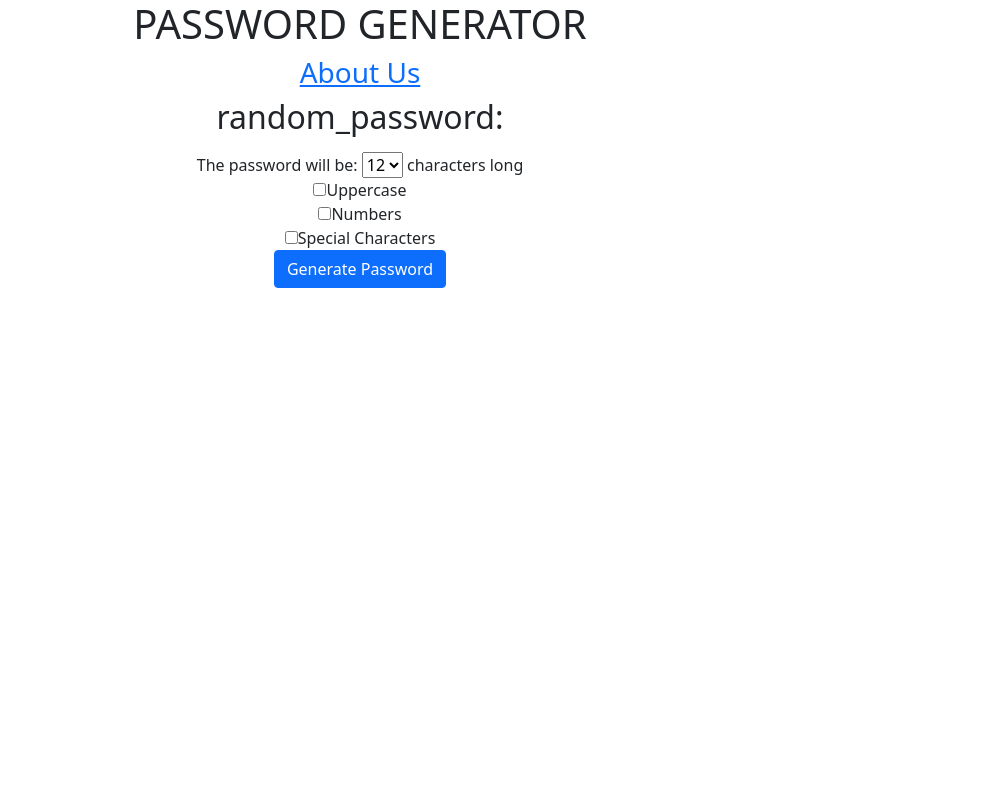
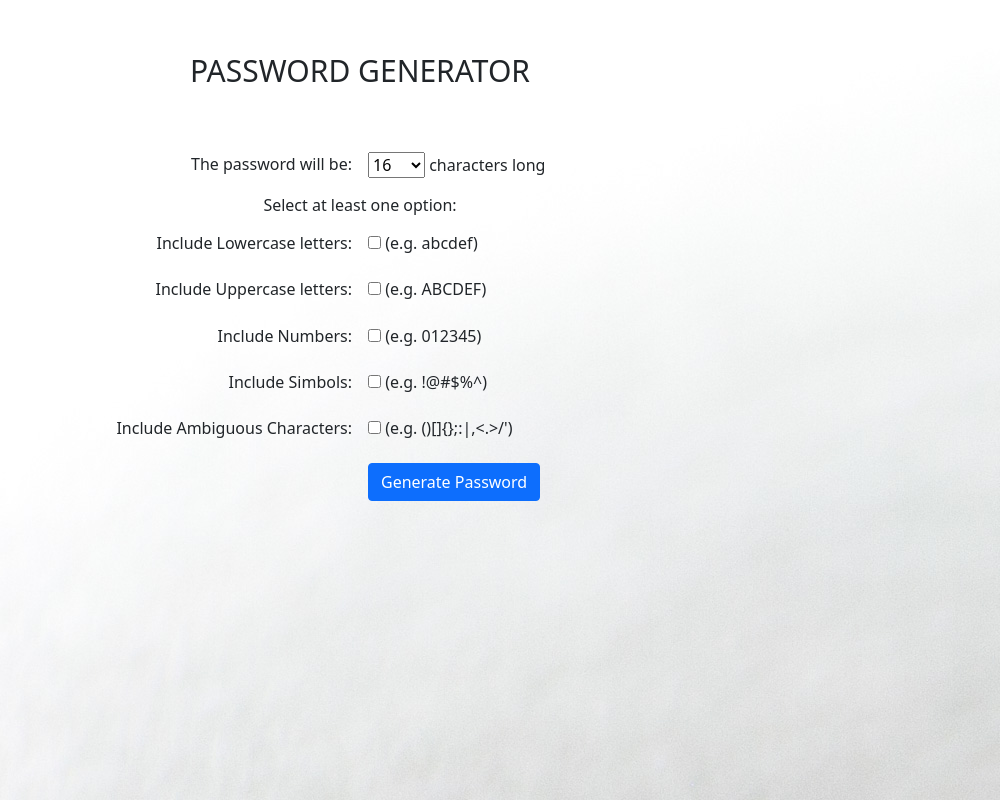
Before and after one commit to MirceaAp/password_generator, a Django app: page / in a window 1280 px wide. Shown: the whole page, without its empty margins (280-1280 px from the left). Run offline with Django 3.2, Linux system fonts and the light colour scheme.

Commit message:
updated options

```diff
--- /dev/null
+++ b/generator/templates/base.html
@@ -0,0 +1,33 @@
+{% load static %}
+<!DOCTYPE html>
+<html lang="en" class="html_class">
+<head>
+
+    <meta charset="UTF-8">
+    <link href="https://cdn.jsdelivr.net/npm/bootstrap@5.1.3/dist/css/bootstrap.min.css" rel="stylesheet"
+          integrity="sha384-1BmE4kWBq78iYhFldvKuhfTAU6auU8tT94WrHftjDbrCEXSU1oBoqyl2QvZ6jIW3" crossorigin="anonymous">
+
+    <script src={% static 'main.js' %}></script>
+
+    <style>
+        body {
+            background-image: url('picture/pass-proj.jpg');
+        }
+
+        {% block style %}
+        {% endblock %}
+    </style>
+
+    <title>{% block title %}
+        Power to the base
+    {% endblock %}</title>
+</head>
+<body>
+<div class="container">
+    {% block content %}{% endblock %}
+</div>
+<script src="https://cdn.jsdelivr.net/npm/bootstrap@5.1.3/dist/js/bootstrap.bundle.min.js"
+        integrity="sha384-ka7Sk0Gln4gmtz2MlQnikT1wXgYsOg+OMhuP+IlRH9sENBO0LRn5q+8nbTov4+1p"
+        crossorigin="anonymous"></script>
+</body>
+</html>
--- a/generator/templates/generator/home.html
+++ b/generator/templates/generator/home.html
@@ -1,44 +1,126 @@
-<!DOCTYPE html>
-<html lang="en">
-<head>
-    <meta charset="UTF-8">
-    <title>Home</title>
-    <link href="https://cdn.jsdelivr.net/npm/bootstrap@5.1.3/dist/css/bootstrap.min.css" rel="stylesheet"
-          integrity="sha384-1BmE4kWBq78iYhFldvKuhfTAU6auU8tT94WrHftjDbrCEXSU1oBoqyl2QvZ6jIW3" crossorigin="anonymous">
-</head>
-<body>
+{% extends 'base.html' %}
+{% load static %}
+
+{% block style %}
+
+    [class*='col'] {
+    padding: 0.5rem;
+    {#    background-color: aqua;#}
+    {#    border: 2px solid #fff;#}
+    {#    color: crimson;#}
+    }
+
+    [class*='row'] {
+    padding: 0.2rem;
+    {#    background-color: blueviolet;#}
+    {#    border: 2px solid orangered;#}
+    {#    color: black;#}
+    }
+{% endblock %}
+
+{% block title %}
+    PASSWORD GENERATOR
+{% endblock %}
+
+{% block content %}
+    <div class="py-5">
         <div class="container text-center">
-    <h1>PASSWORD GENERATOR</h1>
-
-    <h3><a href="{% url 'about_us' %}">About Us</a></h3>
-
-    <h2>{{ password }}</h2>
-    <p></p>
-
+            <header style="font-size:30px">PASSWORD GENERATOR</header>
+            <br>
+            <br>
+            {#            <h3><a href="{% url 'about_us' %}">About Us</a></h3>#}
+            {##}
+            {#            <h2>{{ password }}</h2>#}
+            {#            <p></p>#}
+        </div>
         <form action="{% url 'password' %}">
+            <div class="container">
+                <div class="row">
+                    <div class="col-md" align="right">
                         The password will be:
-        <select name="CIOCOlata">
+                    </div>
+                    <div class="col-md">
+                        <select name="Characters">
+                            <optgroup label="Weak">
                                 <option value="6">6</option>
                                 <option value="7">7</option>
                                 <option value="8">8</option>
                                 <option value="9">9</option>
                                 <option value="10">10</option>
                                 <option value="11">11</option>
-            <option value="12" selected="selected">12</option>
+                            </optgroup>
+                            <optgroup label="Strong">
+                                <option value="12">12</option>
                                 <option value="13">13</option>
                                 <option value="14">14</option>
                                 <option value="15">15</option>
-            <option value="16">16</option>
-        </select>  characters long
-        <br>
-        <input type="checkbox" name="upperSHIT">Uppercase
-        <br>
-        <input type="checkbox" name="numbers">Numbers
-        <br>
-        <input type="checkbox" name="specialu">Special Characters
-        <br>
+                                <option value="16" selected="selected">16</option>
+                                <option value="17">17</option>
+                                <option value="18">18</option>
+                                <option value="19">19</option>
+                                <option value="20">20</option>
+                                <option value="21">21</option>
+                                <option value="22">22</option>
+                                <option value="23">23</option>
+                            </optgroup>
+                        </select> characters long
+                    </div>
+                </div>
+                <div class="row">
+                    <div class="container text-center">
+                        Select at least one option:
+                    </div>
+                </div>
+                <div class="row">
+                    <div class="col-md" align="right">
+                        Include Lowercase letters:
+                    </div>
+                    <div class="col-md">
+                        <input type="checkbox" name="lowerOnes"> (e.g. abcdef)
+                    </div>
+                </div>
+                <div class="row">
+                    <div class="col-md" align="right">
+                        Include Uppercase letters:
+                    </div>
+                    <div class="col-md">
+                        <input type="checkbox" name="upperSHIT"> (e.g. ABCDEF)
+                    </div>
+                </div>
+                <div class="row">
+                    <div class="col-md" align="right">
+                        Include Numbers:
+                    </div>
+                    <div class="col-md">
+                        <input type="checkbox" name="numbers"> (e.g. 012345)
+                    </div>
+                </div>
+                <div class="row">
+                    <div class="col-md" align="right">
+                        Include Simbols:
+                    </div>
+                    <div class="col-md">
+                        <input type="checkbox" name="specialu"> (e.g. !@#$%^)
+                    </div>
+                </div>
+                <div class="row">
+                    <div class="col-md" align="right">
+                        Include Ambiguous Characters:
+                    </div>
+                    <div class="col-md">
+                        <input type="checkbox" name="ambiguu"> (e.g. ()[]{};:|,<.>/')
+                    </div>
+                </div>
+                <div class="row">
+                    <div class="col-md">
+                    </div>
+                    <div class="col-md">
                         <input type="submit" value="Generate Password" class="btn btn-primary">
+                    </div>
+                </div>
+            </div>
         </form>
+
+
     </div>
-</body>
-</html>
+{% endblock %}
--- a/generator/views.py
+++ b/generator/views.py
@@ -1,6 +1,8 @@
 from django.shortcuts import render
 from django.http import HttpResponse
 import random
+
+
 # Create your views here.
 
 
@@ -14,26 +16,38 @@ def eggs(request):
 
 
 def password(request):
+    characters = []
+    alphabet = list("abcdefghijklmnopqrstuvwxyz")
 
-    characters = list("abcdefghijklmnopqrstuvwxyz")
+    lower_characters = list("abcdefghijklmnopqrstuvwxyz")
+
     upper_characters = []
-    for char in characters:
+    for char in alphabet:
         upper_characters.append(char.upper())
+
+    if request.GET.get('lowerOnes'):
+        characters.extend(lower_characters)
 
     if request.GET.get('upperSHIT'):
         characters.extend(upper_characters)
 
     if request.GET.get('specialu'):
-        characters.extend(list("!@#$%^&*()_-+=[]}{;:|,<.>/?"))
+        characters.extend(list("!@#$%^&*_-+=?"))
+
+    if request.GET.get('ambiguu'):
+        characters.extend(list("()[]{};:|,<.>/'"))
 
     if request.GET.get('numbers'):
         characters.extend(list("0123456789"))
 
-    length = int(request.GET.get('CIOCOlata', 12))
+    length = int(request.GET.get('Characters', 16))
     thepassword = ''
-    for x in range(length):
-        thepassword += random.choice(characters)
-    return render(request, "generator/password.html", {'password': thepassword})
+    try:
+        for x in range(length):
+            thepassword += random.choice(characters)
+        return render(request, "generator/password.html", {'password': thepassword})
+    except IndexError:
+        return render(request, 'generator/password.html', {'error': 'Please select at least one option.'})
 
 
 def about_us(request):
--- a/password_generator/settings.py
+++ b/password_generator/settings.py
@@ -121,6 +121,7 @@ USE_TZ = True
 # https://docs.djangoproject.com/en/3.2/howto/static-files/
 
 STATIC_URL = '/static/'
+STATICFILES_DIRS = [BASE_DIR / 'static']
 
 # Default primary key field type
 # https://docs.djangoproject.com/en/3.2/ref/settings/#default-auto-field
--- /dev/null
+++ b/static/main.js
@@ -0,0 +1,30 @@
+console.log('Hello World')
+//
+// const copyBtns = [...document.getElementsByClassName('copy-btn')]
+// console.log(copyBtns)
+//
+// copyBtns.forEach(btn=> btn.addEventListener('Copy', ()=>{
+//     console.log('Copy')
+//     const password = btn.getAttribute('data-hex')
+//     console.log(password)
+//     navigator.clipboard.writeText(password)
+//     btn.textContent = 'Copied'
+// }))
+
+// // this works! but it copies spaces which is not cool!:
+// function CopyPassword(elementID) {
+//     let element = document.getElementById(elementID);
+//     let elementText = element.textContent;
+//
+//     function copyText(text) {
+//         navigator.clipboard.writeText(text);
+//     }
+//
+//     copyText(elementText);
+// }
+
+function CopyPass() {
+    var copyPassword = document.getElementById('thepassword');
+    copyPassword.select();
+    document.execCommand('copy');
+}
```
Also changed, not shown: generator/templates/generator/about_us.html (+5 -11 lines), generator/templates/generator/password.html (+24 -28 lines), generator/templates/picture/pass-proj.jpg (added), 2 other files. Lines whose indentation alone changed are shown as unchanged.
